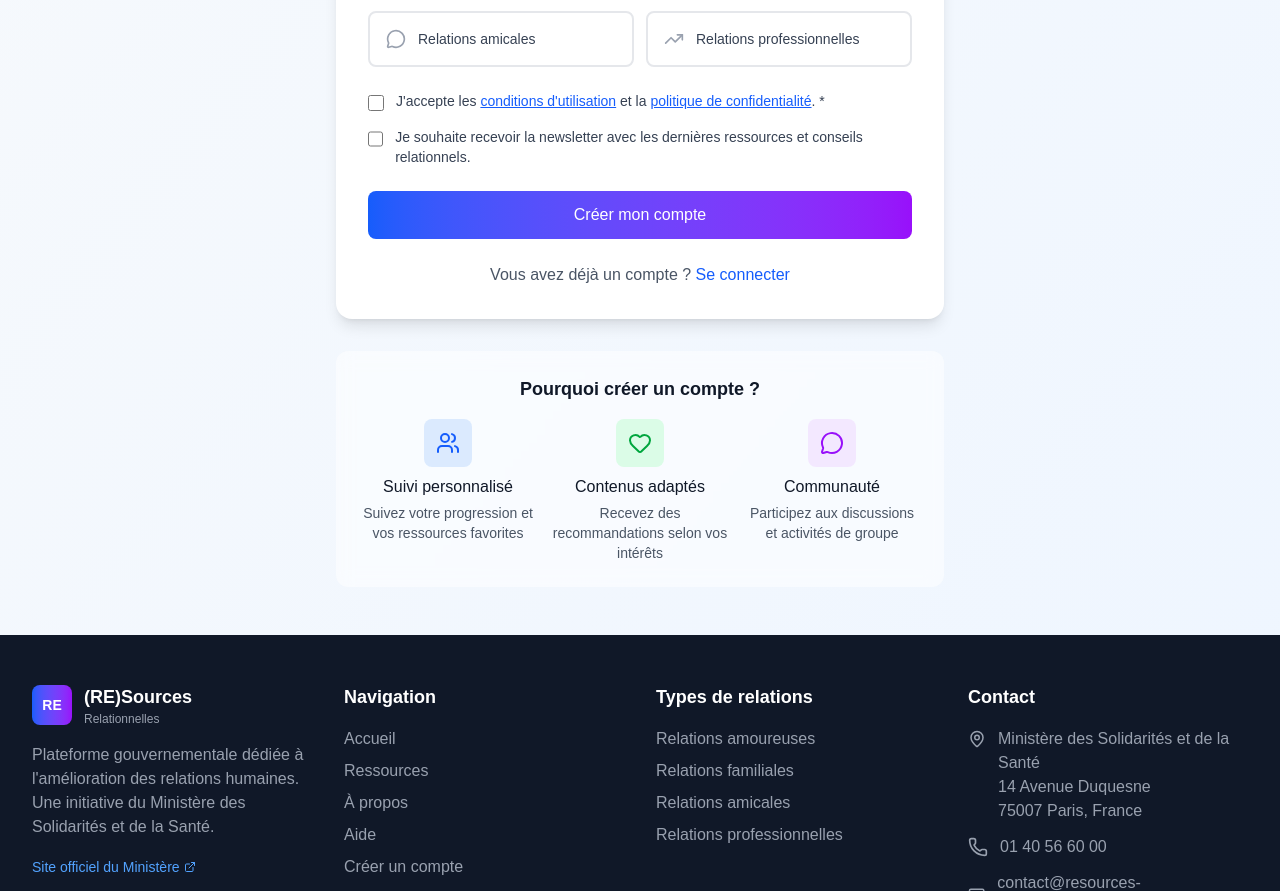
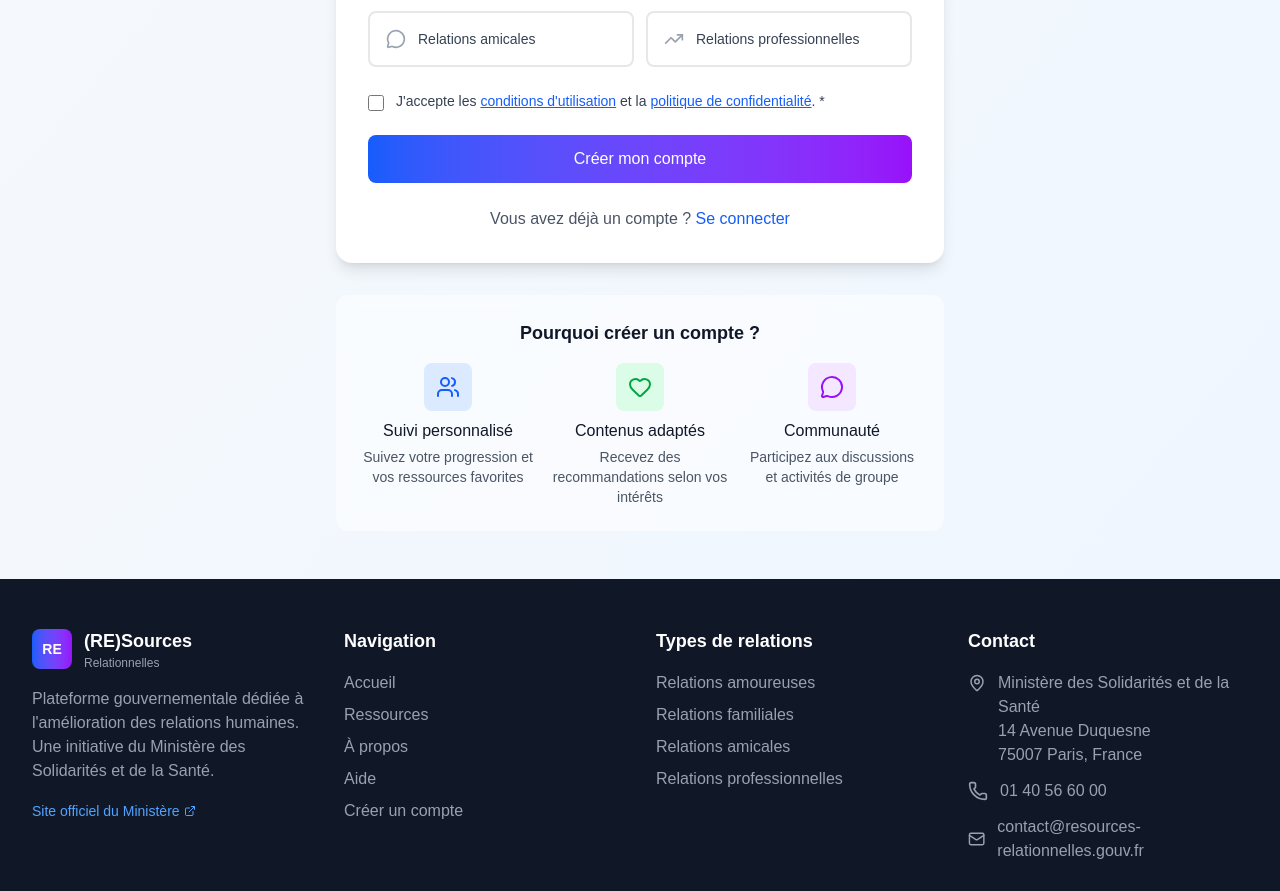
Before and after one commit to RS-CESI/app-web, a Next.js app: page /register in a window 1280 px wide. Shown: the part 983-1874 px from the top of the page. Built offline with nearby package versions, Linux system fonts and the light colour scheme; no server answers.

Commit message:
Connexion login / register fonctionnel

```diff
--- a/src/app/register/page.tsx
+++ b/src/app/register/page.tsx
@@ -13,7 +13,7 @@ import { useAuth } from '@/contexts/AuthContext';
 
 export default function RegisterPage(): JSX.Element {
     const router = useRouter();
-    const { register } = useAuth(); // Utiliser le contexte au lieu du hook local
+    const { register } = useAuth();
     const [showPassword, setShowPassword] = React.useState<boolean>(false);
     const [showConfirmPassword, setShowConfirmPassword] = React.useState<boolean>(false);
     const [isLoading, setIsLoading] = React.useState<boolean>(false);
@@ -112,8 +112,11 @@ export default function RegisterPage(): JSX.Element {
                     localStorage.setItem(LOCAL_STORAGE_KEYS.PENDING_PROFILE_UPDATE, JSON.stringify(additionalInfo));
                 }
 
-                // Redirection vers le tableau de bord
-                router.push('/dashboard');
+                // Petit délai pour laisser le contexte se mettre à jour
+                setTimeout(() => {
+                    console.log('🔄 Redirection vers dashboard après inscription');
+                    router.push('/dashboard');
+                }, 100);
             } else {
                 // Gestion des erreurs via le contexte
                 if (result.error && result.error.type === 'validation' && result.error.errors) {
@@ -438,18 +441,6 @@ export default function RegisterPage(): JSX.Element {
                                     <p className="mt-1 text-sm text-red-600">{errors.accepteConditions}</p>
                                 )}
                             </div>
-
-                            <label className="flex items-start">
-                                <input
-                                    type="checkbox"
-                                    className="mt-1 mr-3 h-4 w-4 text-blue-600 border-gray-300 rounded focus:ring-blue-500"
-                                    checked={formData.accepteNewsletter}
-                                    onChange={(e) => setFormData(prev => ({ ...prev, accepteNewsletter: e.target.checked }))}
-                                />
-                                <span className="text-sm text-gray-700">
-                                    Je souhaite recevoir la newsletter avec les dernières ressources et conseils relationnels.
-                                </span>
-                            </label>
                         </div>
 
                         {/* Bouton de soumission */}
--- a/src/contexts/AuthContext.tsx
+++ b/src/contexts/AuthContext.tsx
@@ -2,7 +2,7 @@
 
 import React, { createContext, JSX, useContext } from 'react';
 import { AuthApi, handleApiError, LOCAL_STORAGE_KEYS } from '@/lib/api';
-import type { User, LoginCredentials, RegisterData } from '@/types/api';
+import type { User, LoginCredentials, RegisterData, ApiResponse } from '@/types/api';
 
 interface AuthContextType {
     user: User | null;
@@ -36,7 +36,6 @@ export function AuthProvider({ children }: AuthProviderProps): JSX.Element {
             setLoading(true);
             setError(null);
 
-            // Vérifier s'il y a un token en localStorage
             const token = localStorage.getItem(LOCAL_STORAGE_KEYS.AUTH_TOKEN);
             console.log('🔍 AuthContext - Vérification auth - Token présent:', !!token);
 
@@ -49,12 +48,14 @@ export function AuthProvider({ children }: AuthProviderProps): JSX.Element {
 
             console.log('🔑 AuthContext - Token trouvé, récupération du profil...');
 
-            // Récupérer le profil utilisateur
-            const response = await AuthApi.getProfile();
+            const response: ApiResponse<User> = await AuthApi.getProfile();
             console.log('✅ AuthContext - Profil récupéré:', response);
 
-            // @ts-ignore
-            setUser(response.user || response);
+            // Extraction des données utilisateur selon votre structure ApiResponse
+            const userData: User | null = response.user || response.data || null;
+
+            console.log('👤 AuthContext - Données utilisateur extraites:', userData);
+            setUser(userData);
         } catch (error) {
             console.error('❌ AuthContext - Erreur lors de la vérification auth:', error);
 
@@ -62,7 +63,6 @@ export function AuthProvider({ children }: AuthProviderProps): JSX.Element {
 
             if (errorInfo.type === 'auth') {
                 console.log('🚫 AuthContext - Token expiré/invalide - suppression');
-                // Token expiré ou invalide
                 localStorage.removeItem(LOCAL_STORAGE_KEYS.AUTH_TOKEN);
                 setUser(null);
             } else {
@@ -79,11 +79,14 @@ export function AuthProvider({ children }: AuthProviderProps): JSX.Element {
             setError(null);
             console.log('🔐 AuthContext - Tentative de connexion...');
 
-            const response = await AuthApi.login(credentials);
+            const response: ApiResponse<User> = await AuthApi.login(credentials);
             console.log('✅ AuthContext - Connexion réussie:', response);
 
-            // @ts-ignore
-            setUser(response.user || response);
+            // Extraction des données utilisateur selon votre structure ApiResponse
+            const userData: User | null = response.user || response.data || null;
+
+            console.log('👤 AuthContext - Utilisateur connecté:', userData);
+            setUser(userData);
             return { success: true };
         } catch (error) {
             console.error('❌ AuthContext - Erreur de connexion:', error);
@@ -105,7 +108,6 @@ export function AuthProvider({ children }: AuthProviderProps): JSX.Element {
         } catch (error) {
             console.error('❌ AuthContext - Erreur de déconnexion:', error);
             const errorInfo = handleApiError(error);
-            // Même en cas d'erreur, on déconnecte l'utilisateur localement
             setUser(null);
             localStorage.removeItem(LOCAL_STORAGE_KEYS.AUTH_TOKEN);
             return { success: false, error: errorInfo };
@@ -116,12 +118,22 @@ export function AuthProvider({ children }: AuthProviderProps): JSX.Element {
         try {
             setError(null);
             console.log('📝 AuthContext - Tentative d\'inscription...');
+            console.log('📤 AuthContext - Données envoyées:', userData);
 
-            const response = await AuthApi.register(userData);
+            const response: ApiResponse<User> = await AuthApi.register(userData);
             console.log('✅ AuthContext - Inscription réussie:', response);
 
-            // @ts-ignore
-            setUser(response.user || response);
+            // Extraction des données utilisateur selon votre structure ApiResponse
+            const newUser: User | null = response.user || response.data || null;
+
+            console.log('👤 AuthContext - Nouvel utilisateur défini:', newUser);
+            setUser(newUser);
+
+            console.log('🔄 AuthContext - État utilisateur après inscription:', {
+                user: newUser,
+                isAuthenticated: !!newUser
+            });
+
             return { success: true };
         } catch (error) {
             console.error('❌ AuthContext - Erreur d\'inscription:', error);
```
